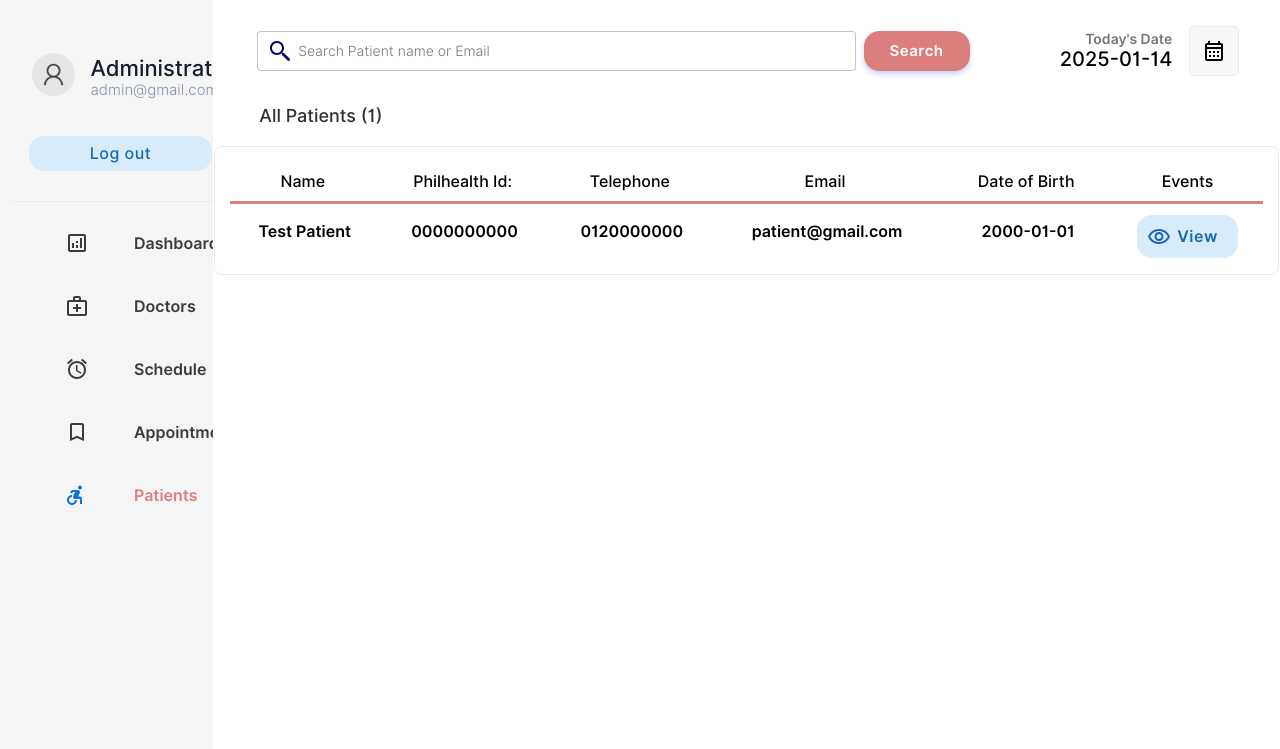
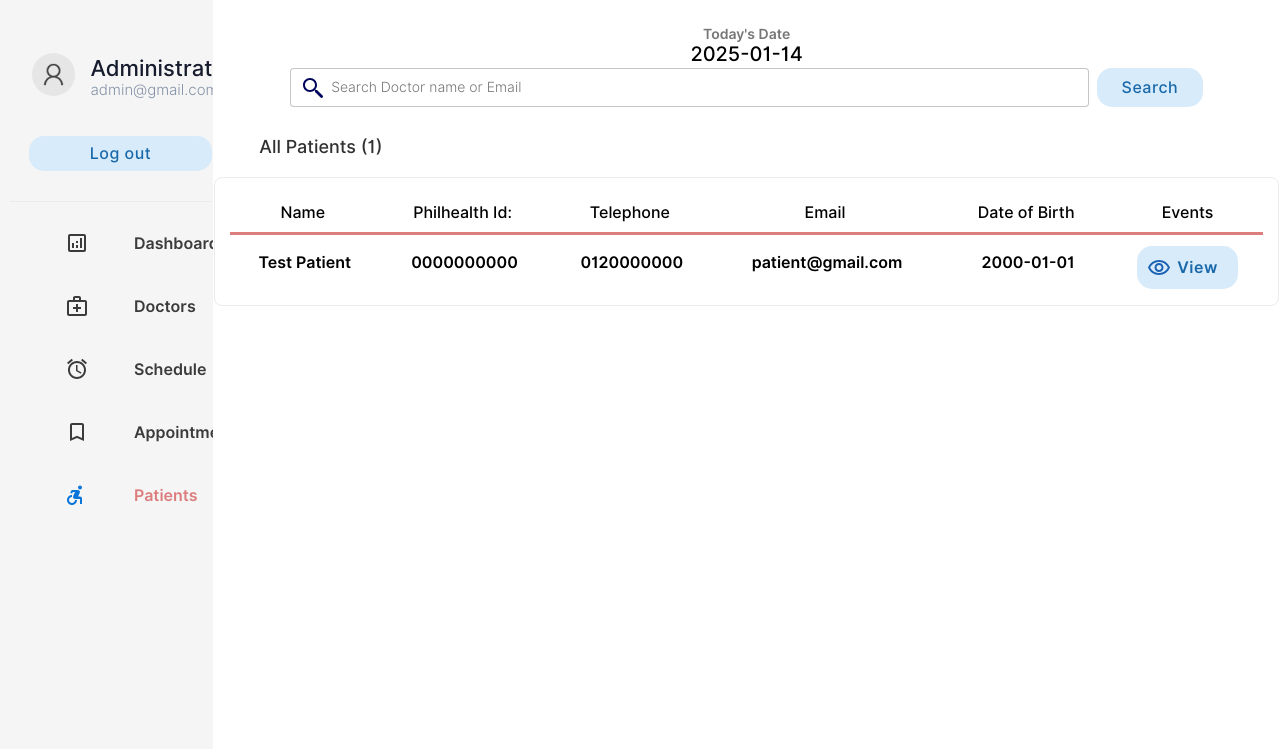
Before and after one commit to DonAce13/HemoLink, a PHP site: page /admin/patient.php in a window 1280 px wide. Shown: the top 749 px of the page. Run offline with PHP 8.4, Linux system fonts and the light colour scheme; a user stored in the database is signed in; data comes from the database, SQL or seed files in the repository; some libraries are stand-ins or nearby versions.

Commit message:
minor fix

```diff
--- a/admin/appointment.php
+++ b/admin/appointment.php
@@ -327,7 +327,7 @@
                         </thead>
                         <tbody>
 
-                        <?php
+<?php
 // Initialize the SQL query
 $sqlmain = "SELECT appointment.appoid, schedule.scheduleid, schedule.title, doctor.docname, patient.pname, schedule.scheduledate, schedule.scheduletime, appointment.apponum, appointment.appodate
             FROM schedule
--- a/admin/doctors.php
+++ b/admin/doctors.php
@@ -175,14 +175,15 @@
 
 
 
-                <tr >
+        <tr >
                     <td colspan="2" style="padding-top:30px;">
                         <p class="heading-main12" style="margin-left: 45px;font-size:20px;color:rgb(49, 49, 49)">Add New Doctor</p>
                     </td>
                     <td colspan="2">
-                        <a href="?action=add&id=none&error=0" class="non-style-link"><button  class="login-btn btn-primary btn button-icon"  style="display: flex;justify-content: center;align-items: center;margin-left:75px;background-image: url('../img/icons/add.svg');">Add New</font></button>
+                        <a href="?action=add&id=none&error=0" class="non-style-link"><button  class="login-btn btn-primary btn button-icon"  style="display: flex;justify-content: center;align-items: center;margin-right:700px;margin-top:25px;background-image: url('../img/icons/add.svg');">Add New</font></button>
                             </a></td>
                 </tr>
+
 
                 <tr>
                     <td colspan="4" style="padding-top:10px;">
--- a/admin/patient.php
+++ b/admin/patient.php
@@ -122,20 +122,42 @@
                     <a href="patient.php" ><button  class="login-btn btn-primary-soft btn btn-icon-back"  style="padding-top:11px;padding-bottom:11px;margin-left:20px;width:125px"><font class="tn-in-text">Back</font></button></a>
 
                     </td> -->
-                    <td>
+                    <tr class="date-container">
+            <td width="100%">
+            <p style="font-size: 14px;color: rgb(119, 119, 119);padding: 0;margin: 0;">
+                    Today's Date
+                </p>
+                <p class="heading-sub12" style="padding: 0; margin: 0;">
+                    <?php
+                        date_default_timezone_set('Asia/Manila');
+                        $date = date('Y-m-d');
+                        echo $date;
 
-                        <form action="" method="post" class="header-search">
+                        $patientrow = $database->query("SELECT * FROM patient;");
+                        $doctorrow = $database->query("SELECT * FROM doctor;");
+                        $appointmentrow = $database->query("SELECT * FROM appointment WHERE appodate >= '$date';");
+                        $schedulerow = $database->query("SELECT * FROM schedule WHERE scheduledate = '$date';");
+                    ?>
+                </p>
+            </td>
+        </tr>
 
-                            <input type="search" name="search" class="input-text header-searchbar" placeholder="Search Patient name or Email" list="patient">&nbsp;&nbsp;
+
+                </tr>
+                <td colspan="2" class="nav-bar" >
+
+                                <form action="doctors.php" method="post" class="header-search">
+
+                                    <input type="search" name="search" class="input-text header-searchbar" placeholder="Search Doctor name or Email" list="doctors">&nbsp;&nbsp;
 
                                     <?php
-                                echo '<datalist id="patient">';
-                                $list11 = $database->query("select  pname,pemail from patient;");
+                                        echo '<datalist id="doctors">';
+                                        $list11 = $database->query("select  docname,docemail from  doctor;");
 
                                         for ($y=0;$y<$list11->num_rows;$y++){
                                             $row00=$list11->fetch_assoc();
-                                    $d=$row00["pname"];
-                                    $c=$row00["pemail"];
+                                            $d=$row00["docname"];
+                                            $c=$row00["docemail"];
                                             echo "<option value='$d'><br/>";
                                             echo "<option value='$c'><br/>";
                                         };
@@ -144,27 +166,12 @@
                                     ?>
 
 
-                            <input type="Submit" value="Search" class="login-btn btn-primary btn" style="padding-left: 25px;padding-right: 25px;padding-top: 10px;padding-bottom: 10px;">
+                                    <input type="Submit" value="Search"class="btn-primary-soft btn button-icon btn-search" style="padding-left: 25px;padding-right: 25px;padding-top: 10px;padding-bottom: 10px;">
 
                                 </form>
 
                             </td>
-                    <td width="15%">
-                        <p style="font-size: 14px;color: rgb(119, 119, 119);padding: 0;margin: 0;text-align: right;">
-                            Today's Date
-                        </p>
-                        <p class="heading-sub12" style="padding: 0;margin: 0;">
-                            <?php
-                        date_default_timezone_set('Asia/Manila');
 
-                        $date = date('Y-m-d');
-                        echo $date;
-                        ?>
-                        </p>
-                    </td>
-                    <td width="10%">
-                        <button  class="btn-label"  style="display: flex;justify-content: center;align-items: center;"><img src="../img/calendar.svg" width="100%"></button>
-                    </td>
 
 
                 </tr>
--- a/admin/schedule.php
+++ b/admin/schedule.php
@@ -222,10 +222,9 @@ $list110 = $database->query($sqlmain);
                                     }
                                 }
 
-                                // Execute the query and display the result count
                                 $result = $database->query($sql);
-                                echo $result->num_rows;  // Output the filtered count
-                            ?>
+                                echo($result->num_rows); // Output the filtered count
+                                ?>
                         </p>
                     </td>
                 </tr>
```
Lines whose indentation alone changed are shown as unchanged.
